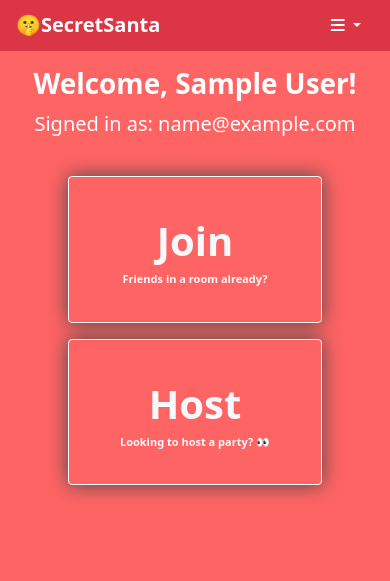
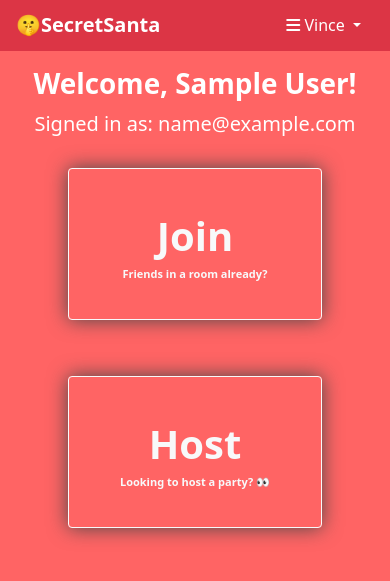
Before and after one commit to vjloable/secretsanta, a PHP site: page /lobby.php in a window 390 px wide. Shown: the top 581 px of the page. Run offline with PHP 8.4, Linux system fonts and the light colour scheme; the visitor is signed in with stand-in values (Sample User, id 1); some libraries are stand-ins or nearby versions.

Commit message:
refactor: make pg quite resp., add name on navbar

```diff
--- a/lobby.php
+++ b/lobby.php
@@ -2,7 +2,8 @@
 include "scripts\session_control.inc";
 ?>
 <!DOCTYPE html>
-<html>
+<html style="height: 100%;">
+<meta name="viewport" content="width=device-width, initial-scale=1">
 
 <head>
     <title>Lobby🔥</title>
@@ -24,8 +25,15 @@ include "scripts\session_control.inc";
         }
 
         .btn-choose {
-            width: 253.75px !important;
-            height: 146.7px !important;
+            width: 253.75px;
+            height: 146.7px t;
+            padding: 10% 50px;
+            font-size: 40px;
+            font-weight: 900;
+        }
+
+        .btn-divs {
+            width: 367.05px;
         }
 
         input::-webkit-outer-spin-button,
@@ -44,10 +52,46 @@ include "scripts\session_control.inc";
             height: 7vh;
         }
 
+        @media only screen and (max-width: 367.05px) {
+
+            h1 {
+                font-size: 28px;
+            }
+
+            h5 {
+                font-size: 14px;
+            }
+
+            form,
+            .form-of1 {
+                width: 100%;
+                height: 100% !important;
+                margin: auto;
+            }
+
+            .btn-divs {
+                width: 80%;
+                margin: auto;
+            }
+
+            .btn-choose {
+                width: 80%;
+                height: 146.7px !important;
+                padding: 0 !important;
+                font-size: 1em;
+                margin: auto;
+            }
+        }
+
         @media only screen and (max-width: 595px) {
             .navbar-brand {
                 position: relative;
                 bottom: 5%;
+            }
+
+            .row {
+                margin-right: 0 !important;
+                margin-left: 0 !important;
             }
 
             .container-small-cm {
@@ -55,13 +99,10 @@ include "scripts\session_control.inc";
                 bottom: 3px;
             }
 
-            .padding-destroyer {
-                padding: 0 0 0 0 !important;
-            }
-
-            .collapse {
+            /* .collapse,
+            .collapsing {
                 margin: auto;
-            }
+            } */
 
             .fillin-div {
                 display: none;
@@ -71,12 +112,39 @@ include "scripts\session_control.inc";
                 margin: 0 0 0 0 !important;
             }
 
+            .mb-5 {
+                margin-bottom: 40px !important;
+            }
+
+            .btn-divs-2 {
+                padding-top: 50px;
+            }
+
             .small-div {
                 flex-direction: column;
                 align-items: center;
             }
+
+            .form-of1 {
+                padding: 0 0 0 0 !important;
+            }
         }
 
+        @media only screen and (min-width: 595px) {
+            .btn-choose {
+                width: 253.75px !important;
+                height: 146.7px !important;
+                padding: 10% 50px;
+                font-size: 40px;
+                font-weight: 900;
+            }
+
+            .collapse {
+                margin-top: 10%;
+            }
+        }
+
+        /*navbar*/
         @media only screen and (max-height:395px) {
             .navbar {
                 height: 40px;
@@ -93,6 +161,7 @@ include "scripts\session_control.inc";
                 <form action="post">
                     <button class="btn dropdown-toggle" style="color: white;" type="button" id="dropdownMenuButton" data-toggle="dropdown" aria-haspopup="true" aria-expanded="false">
                         <i class="fa fa-bars"></i>
+                        Vince
                     </button>
                     <div class="dropdown-menu dropdown-menu-right" aria-labelledby="dropdownMenuButton">
                         <a class="dropdown-item" href="#">Account Settings</a>
@@ -117,18 +186,18 @@ include "scripts\session_control.inc";
         <br>
         <div class="d-flex small-div" style="height:40%; margin-right: 0px; margin-left: 0px;">
             <div class="col p-2 fillin-div"></div>
-            <div class="col p-2 text-right h-100 text-center">
-                <div class="row align-items-center">
-                    <form action="post" class="padding-destroyer">
-                        <button class="btn btn-choose btn-outline-light h-100 glow text-center " style="padding: 10% 50px; font-size: 40px; font-weight:900;" role="button" type="button" data-toggle="collapse" data-target="#enterRoomCode">Join
+            <div class="col btn-divs text-right h-100 text-center mb-5" style="padding: 0 0 0 0 !important;">
+                <div class="row align-items-center small-height" style="width: 100%;">
+                    <form action="post" class="form-of1" style="margin-right: 20px;">
+                        <button class="btn btn-choose btn-outline-light h-100 glow text-center " role="button" type="button" data-toggle="collapse" data-target="#enterRoomCode">Join
                             <br>
                             <div style="font-size: 11px;">Friends in a room already? </div>
                         </button>
                     </form>
-                    <div class="collapse" id="enterRoomCode" style="width: 367.05px;">
+                    <div class="collapse" id="enterRoomCode" style="width: 253.75px; position: static; top: 5%; margin: auto; padding: 0 0 0 0 !important;">
                         <br>
-                        <div class="card bg-transparent border-light mx-5">
-                            <div class="card-header bg-danger border-transparent" style="font-weight: 900; font-size: 1vw;">
+                        <div class="card bg-transparent border-light mb-5" style="width: 100%;">
+                            <div class="card-header bg-danger border-transparent" style="font-weight: 900; font-size: 15px;">
                                 ENTER 4-DIGIT ROOM CODE
                             </div>
                             <div class="card-body">
@@ -155,10 +224,12 @@ include "scripts\session_control.inc";
                         </div>
                     </div>
                 </div>
+
             </div>
-            <div class="col p-2 text-left h-100 text-center">
+            <div class="m-2 "></div>
+            <div class="col btn-divs btn-divs-2 text-left h-100 text-center" style="padding: 0 0 0 0 !important;">
                 <form action="post">
-                    <button class="btn btn-choose btn-outline-light h-100 glow " style="padding: 10% 50px; font-size: 40px; font-weight:900;" type="submit" role="button" formaction="/secretsanta/scripts/host_action.php">Host
+                    <button class="btn btn-choose btn-outline-light h-100 glow " type="submit" role="button" formaction="/secretsanta/scripts/host_action.php">Host
                         <br>
                         <div style="font-size: 11px;">Looking to host a party? 👀 </div>
                     </button>
```
